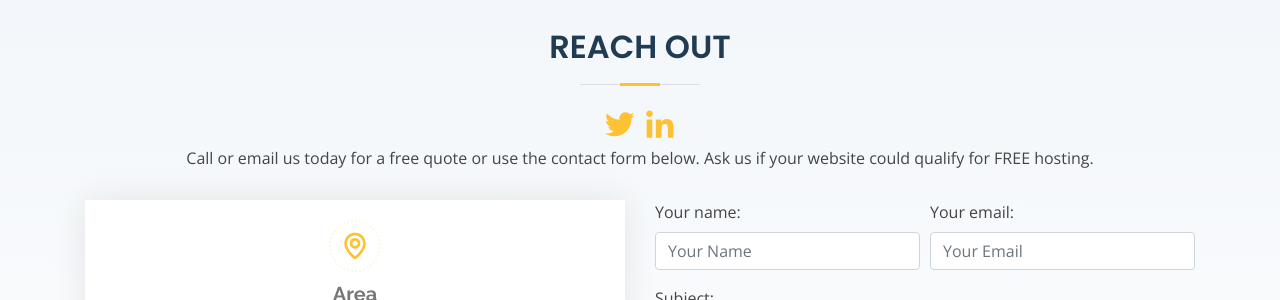
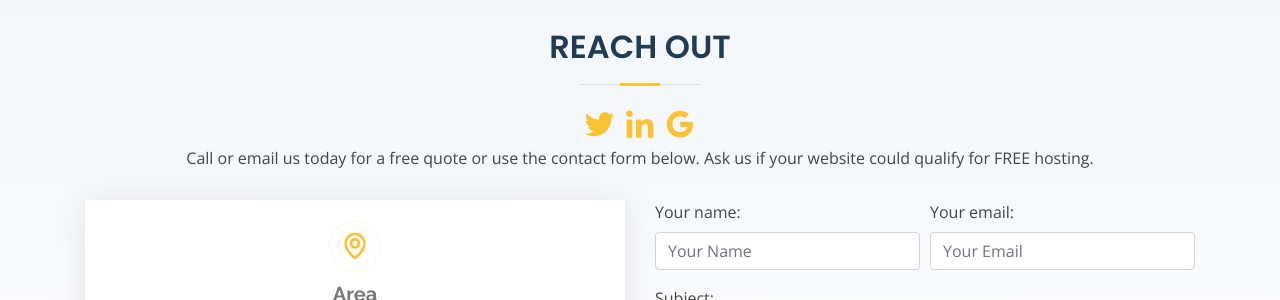
Before and after one commit to MeesterMarcus/lorenzana-designs-website, a Jekyll site: the page built from index.md, in a window 1280 px wide. Shown: the part 6060-6360 px from the top of the page. Built offline with Jekyll 4.4.1, drawn with Linux system fonts in a browser that asks for light colours.

Commit message:
social icon updates

```diff
--- a/_includes/contact.html
+++ b/_includes/contact.html
@@ -4,8 +4,9 @@
 
         <div class="section-title">
             <h2 data-aos="fade-in">Reach Out</h2>
-            <a href="https://twitter.com/lorenzana_web"><i class="bx bxl-twitter bx-md"></i></a>
-            <a href="https://www.linkedin.com/company/lorenzana-web-design"><i class="bx bxl-linkedin bx-md"></i></a>
+            <a target="_blank" href="https://twitter.com/lorenzana_web"><i class="bx bxl-twitter bx-md"></i></a>
+            <a target="_blank" href="https://www.linkedin.com/company/lorenzana-web-design"><i class="bx bxl-linkedin bx-md"></i></a>
+            <a target="_blank" href="https://g.page/LorenzanaWeb?gm"><i class="bx bxl-google bx-md"></i></a>
             <p data-aos="fade-in">Call or email us today for a free quote or use the contact form below. Ask us if your website could qualify for FREE hosting.</p>
         </div>
 
--- a/_includes/footer.html
+++ b/_includes/footer.html
@@ -41,8 +41,9 @@
             <!-- Licensing information: https://bootstrapmade.com/license/ -->
             <!-- Purchase the pro version with working PHP/AJAX contact form: https://bootstrapmade.com/bocor-bootstrap-template-nice-animation/ -->
             Designed by <a href="#">Lorenzana Designs</a>
-            <a href="https://twitter.com/lorenzana_web"><i class="bx bxl-twitter"></i></a>
-            <a href="https://www.linkedin.com/company/lorenzana-web-design"><i class="bx bxl-linkedin"></i></a>
+            <a target="_blank" href="https://twitter.com/lorenzana_web"><i class="bx bxl-twitter"></i></a>
+            <a target="_blank" href="https://www.linkedin.com/company/lorenzana-web-design"><i class="bx bxl-linkedin"></i></a>
+            <a target="_blank" href="https://g.page/LorenzanaWeb?gm"><i class="bx bxl-google"></i></a>
         </div>
     </div>
 </footer><!-- End Footer -->
```
